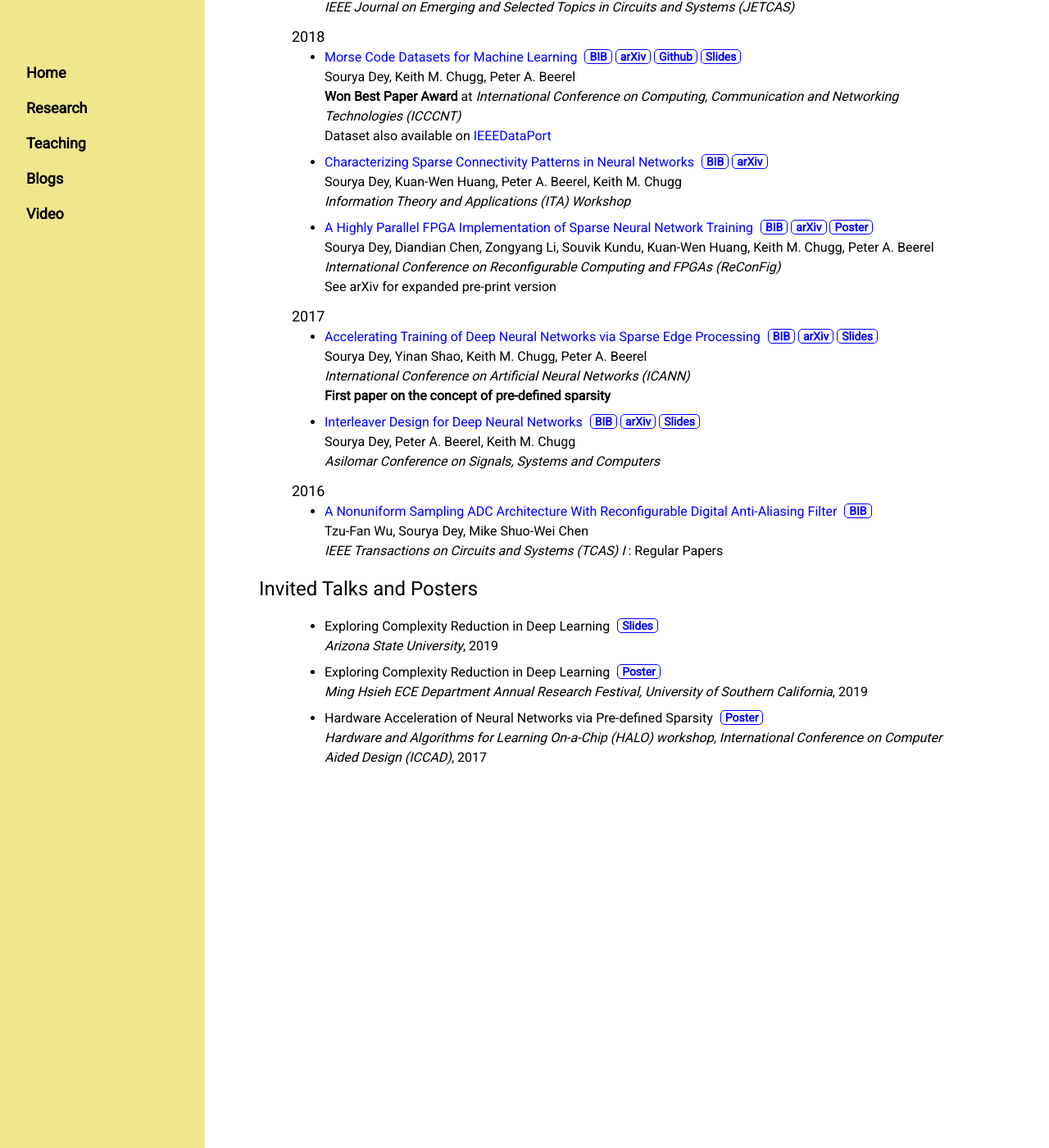
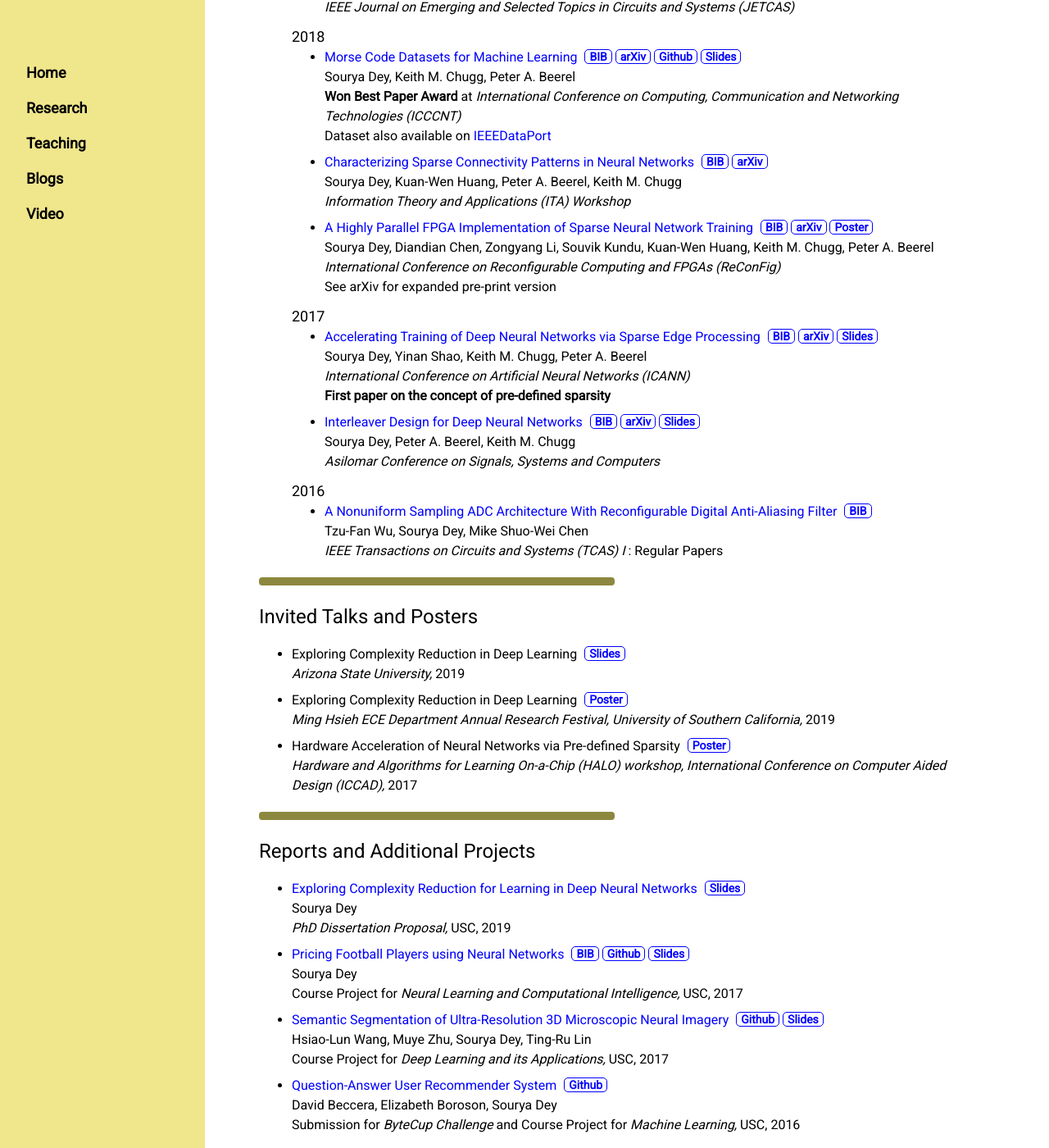
Before and after one commit to souryadey/souryadey.github.io, a Jekyll site: the page built from research/index.html, in a window 1280 px wide and 1400 px high, scrolled down 190 px. Shown: the whole window at 82% size. Built offline with Jekyll 4.4.1, drawn with Linux system fonts in a browser that asks for light colours.

Commit message:
adding other projects

```diff
--- a/research/index.html
+++ b/research/index.html
@@ -92,118 +92,57 @@ h5 {
 
     </ul>
 
+    <hr style="width:50%; border:5px solid #8d883f" class="w3-round">
 
 	<h3>Invited Talks and Posters</h3>
-	<ul style="list-style-type:none;">
-
-    	<ul style="list-style-type:disc;">
+	<ul>
 		<li>
 			Exploring Complexity Reduction in Deep Learning
-    			<a class="pub" href="/research/material/SouryaDey_ASU2019_Talk.pdf" target="_blank">Slides</a><br>
-    			<i>Arizona State University</i>, 2019
+			<a class="pub" href="/research/material/SouryaDey_ASU2019_Talk.pptx" target="_blank">Slides</a><br>
+			<i>Arizona State University,</i> 2019
 		</li>
 		<li>
 			Exploring Complexity Reduction in Deep Learning
 			<a class="pub" href="/research/material/SouryaDey_MHI2019_Poster.pdf" target="_blank">Poster</a><br>
-    			<i>Ming Hsieh ECE Department Annual Research Festival, University of Southern California</i>, 2019
+			<i>Ming Hsieh ECE Department Annual Research Festival, University of Southern California,</i> 2019
 		</li>
 		<li>
 			Hardware Acceleration of Neural Networks via Pre-defined Sparsity
 			<a class="pub" href="/research/material/SouryaDey_HALO2017_Poster.pdf" target="_blank">Poster</a><br>
-    			<i>Hardware and Algorithms for Learning On-a-Chip (HALO) workshop, International Conference on Computer Aided Design (ICCAD)</i>, 2017
+			<i>Hardware and Algorithms for Learning On-a-Chip (HALO) workshop, International Conference on Computer Aided Design (ICCAD),</i> 2017
 		</li>
 	</ul>
 
-    </ul>
+	<hr style="width:50%; border:5px solid #8d883f" class="w3-round">
 
-	<!--
-	<h3>Other Projects and Reports</h3>
-	<div class="w3-container">
+	<h3>Reports and Additional Projects</h3>
 	<ul>
 		<li>
-    			<a class="inlink" href="https://ieeexplore.ieee.org/document/8689061" target="_blank">Pre-Defined Sparse Neural Networks with Hardware Acceleration</a>
-    			<a class="pub" href="/research/bibs/JETCAS2019.bib">BIB</a>
-    			<a class="pub" href="https://arxiv.org/abs/1812.01164" target="_blank">arXiv</a>
-    			<a class="pub" href="https://github.com/souryadey/predefinedsparse-nnets" target="_blank">Github</a><br>
-    			Sourya Dey, Kuan-Wen Huang, Peter A. Beerel, Keith M. Chugg<br>
-    			<i>IEEE Journal on Emerging and Selected Topics in Circuits and Systems (JETCAS)</i>
-    		</li>
-    	</ul>
-
-    	<h5>2018</h5>
-    	<ul>
-    		<li>
-    			<a class="inlink" href="https://ieeexplore.ieee.org/document/8494011" target="_blank">Morse Code Datasets for Machine Learning</a>
-    			<a class="pub" href="/research/bibs/ICCCNT2018.bib">BIB</a>
-    			<a class="pub" href="https://arxiv.org/abs/1807.04239" target="_blank">arXiv</a>
-    			<a class="pub" href="https://github.com/souryadey/morse-dataset" target="_blank">Github</a>
-    			<a class="pub" href="/research/material/SouryaDey_ICCCNT2018_Presentation.pptx" target="_blank">Slides</a><br>
-    			Sourya Dey, Keith M. Chugg, Peter A. Beerel<br>
-    			<b>Won Best Paper Award</b> at <i>International Conference on Computing, Communication and Networking Technologies (ICCCNT)</i><br>
-    			Dataset also available on <a class="inlink" href="https://ieee-dataport.org/open-access/morse-code-symbol-classification" target="_blank">IEEEDataPort</a>
+			<a class="inlink" href="/research/material/SouryaDey_PhDDissertationProposal2019.pdf" target="_blank">Exploring Complexity Reduction for Learning in Deep Neural Networks</a>
+			<a class="pub" href="/research/material/SouryaDey_PhDDissertationProposal2019_Presentation.pptx" target="_blank">Slides</a><br>
+			Sourya Dey<br>
+			<i>PhD Dissertation Proposal,</i> USC, 2019
 		</li>
 		<li>
-    			<a class="inlink" href="https://ieeexplore.ieee.org/document/8502950" target="_blank">Characterizing Sparse Connectivity Patterns in Neural Networks</a>
-    			<a class="pub" href="/research/bibs/ITA2018.bib">BIB</a>
-    			<a class="pub" href="https://arxiv.org/abs/1711.02131" target="_blank">arXiv</a><br>
-    			Sourya Dey, Kuan-Wen Huang, Peter A. Beerel, Keith M. Chugg<br>
-    			<i>Information Theory and Applications (ITA) Workshop</i>
-    		</li>
-    		<li>
-    			<a class="inlink" href="https://ieeexplore.ieee.org/document/8641739" target="_blank">A Highly Parallel FPGA Implementation of Sparse Neural Network Training</a>
-    			<a class="pub" href="/research/bibs/Reconfig2018.bib">BIB</a>
-    			<a class="pub" href="https://arxiv.org/abs/1806.01087" target="_blank">arXiv</a>
-    			<a class="pub" href="/research/material/SouryaDey_Reconfig2018_Poster.pdf" target="_blank">Poster</a><br>
-    			Sourya Dey, Diandian Chen, Zongyang Li, Souvik Kundu, Kuan-Wen Huang, Keith M. Chugg, Peter A. Beerel<br>
-    			<i>International Conference on Reconfigurable Computing and FPGAs (ReConFig)</i><br>
-    			See arXiv for expanded pre-print version
-    		</li>
-    	</ul>
-
-    	<h5>2017</h5>
-    	<ul>
-    		<li>
-    			<a class="inlink" href="https://link.springer.com/chapter/10.1007%2F978-3-319-68600-4_32" target="_blank">Accelerating Training of Deep Neural Networks via Sparse Edge Processing</a>
-    			<a class="pub" href="/research/bibs/ICANN2017.bib">BIB</a>
-    			<a class="pub" href="https://arxiv.org/abs/1711.01343" target="_blank">arXiv</a>
-    			<a class="pub" href="/research/material/SouryaDey_ICANN2017_Presentation.pptx" target="_blank">Slides</a><br>
-    			Sourya Dey, Yinan Shao, Keith M. Chugg, Peter A. Beerel<br>
-    			<i>International Conference on Artificial Neural Networks (ICANN)</i><br>
-    			<b>First paper on the concept of pre-defined sparsity</b>
-    		</li>
-    		<li>
-    			<a class="inlink" href="https://ieeexplore.ieee.org/document/8335713" target="_blank">Interleaver Design for Deep Neural Networks</a>
-    			<a class="pub" href="/research/bibs/Asilomar2017.bib">BIB</a>
-    			<a class="pub" href="https://arxiv.org/abs/1711.06935" target="_blank">arXiv</a>
-    			<a class="pub" href="/research/material/SouryaDey_Asilomar2017_Presentation.pptx" target="_blank">Slides</a><br>
-    			Sourya Dey, Peter A. Beerel, Keith M. Chugg<br>
-    			<i>Asilomar Conference on Signals, Systems and Computers</i>
-    		</li>
-    		<li>
-    			Hardware Acceleration of Neural Networks via Pre-defined Sparsity
-    			<a class="pub" href="/research/material/SouryaDey_HALO2017_Poster.pdf" target="_blank">Poster</a><br>
-    			Sourya Dey, Keith M. Chugg, Peter A. Beerel<br>
-    			<i>Hardware and Algorithms for Learning On-a-Chip (HALO) workshop</i> in <i>International Conference on Computer Aided Design (ICCAD)</i>
-    		</li>
-    		<li>
-    			Pricing Football Players using Neural Networks
+			<a class="inlink" href="https://arxiv.org/abs/1711.05865" target="_blank">Pricing Football Players using Neural Networks</a>
 			<a class="pub" href="/research/bibs/Football2017.bib">BIB</a>
-    			<a class="pub" href="https://arxiv.org/abs/1711.05865" target="_blank">arXiv</a>
 			<a class="pub" href="https://github.com/souryadey/footballer-price" target="_blank">Github</a>
 			<a class="pub" href="/research/material/SouryaDey_Football2017_Presentation.pptx" target="_blank">Slides</a><br>
 			Sourya Dey<br>
+			Course Project for <i>Neural Learning and Computational Intelligence,</i> USC, 2017
 		</li>
-    	</ul>
-
-    	<h5>2016</h5>
-    	<ul>
 		<li>
-    			<a class="inlink" href="https://ieeexplore.ieee.org/document/7571162" target="_blank">A Nonuniform Sampling ADC Architecture With Reconfigurable Digital Anti-Aliasing Filter</a>
-    			<a class="pub" href="/research/bibs/TCAS2016.bib">BIB</a><br>
-    			Tzu-Fan Wu, Sourya Dey, Mike Shuo-Wei Chen<br>
-    			<i>IEEE Transactions on Circuits and Systems (TCAS) I </i>: Regular Papers
+			<a class="inlink" href="/research/material/Wangetal_SemSeg2017_Report.pdf" target="_blank">Semantic Segmentation of Ultra-Resolution 3D Microscopic Neural Imagery</a>
+			<a class="pub" href="https://github.com/souryadey/neural-semantic-seg" target="_blank">Github</a>
+			<a class="pub" href="https://docs.google.com/presentation/d/108VWr-1HvNRzuVByPuiB3jw1rwAf8AgO35hIAUEZW00/edit?usp=sharing" target="_blank">Slides</a><br>
+			Hsiao-Lun Wang, Muye Zhu, Sourya Dey, Ting-Ru Lin<br>
+			Course Project for <i>Deep Learning and its Applications,</i> USC, 2017
+		</li>
+		<li>
+			<a class="inlink" href="/research/material/Becceraetal_QARecommender2016_Report.pdf" target="_blank">Question-Answer User Recommender System</a>
+			<a class="pub" href="https://github.com/souryadey/pokemon" target="_blank">Github</a><br>
+			David Beccera, Elizabeth Boroson, Sourya Dey<br>
+			Submission for <i>ByteCup Challenge</i> and Course Project for <i>Machine Learning,</i> USC, 2016
 		</li>
 	</ul>
 </div>
-    -->
-</div>
```
Also changed, not shown: 4 other files. Lines whose indentation alone changed are shown as unchanged.
